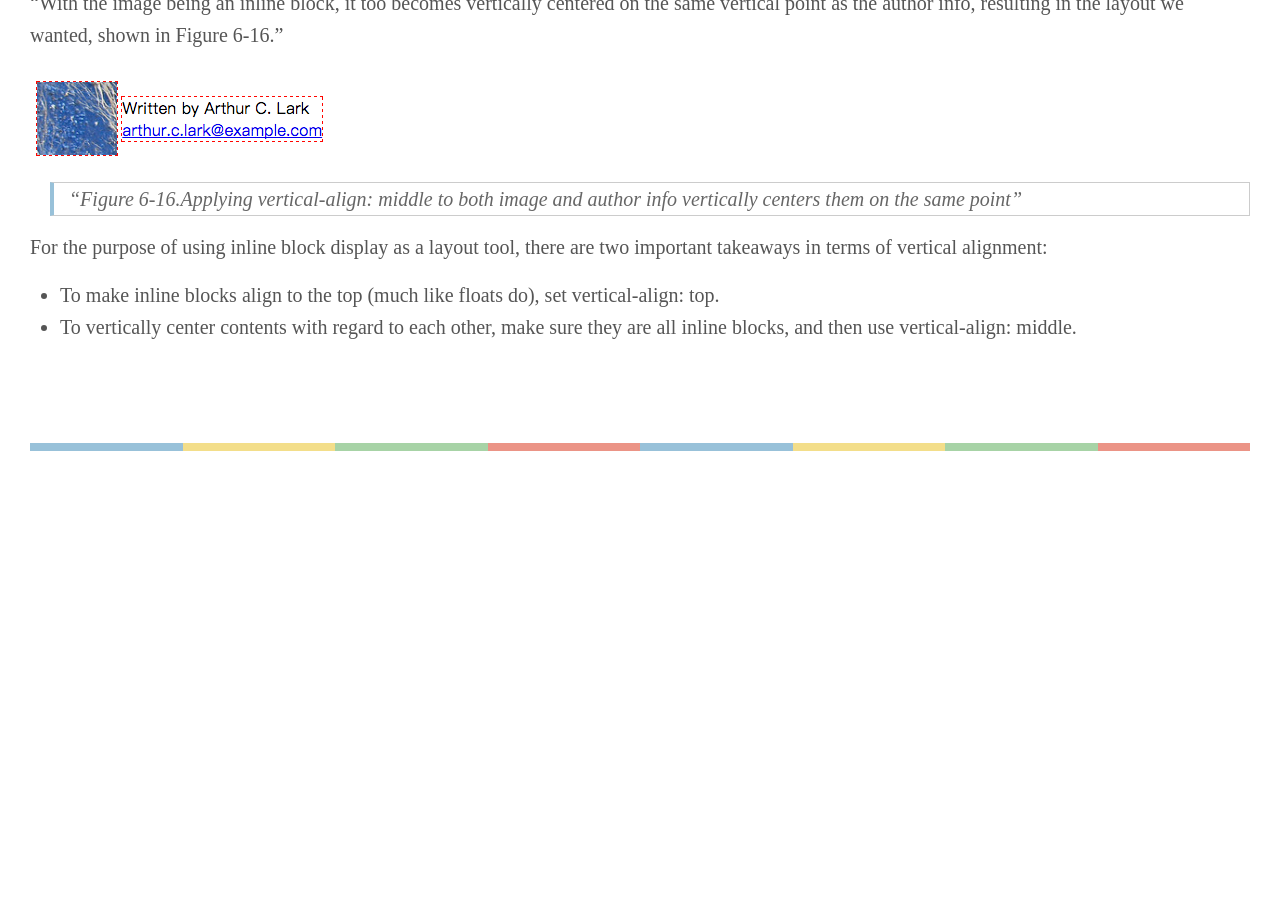
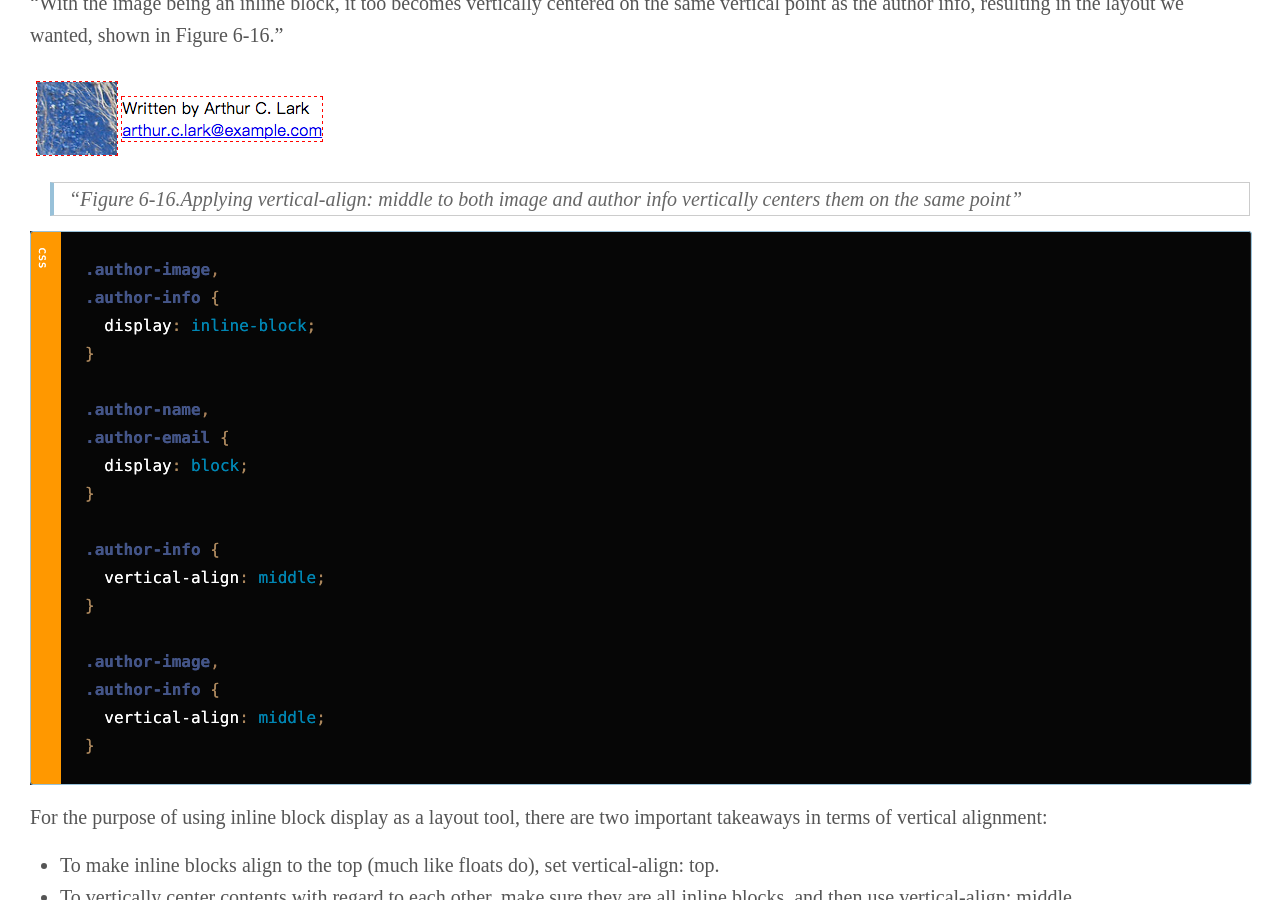
Before and after one commit to YYvanYang/yyvanyang.github.io, a Jekyll site: the page built from _posts/2017-02-26-content-layout.md, in a window 1280 px wide and 900 px high, scrolled down 8399 px. Built offline with Jekyll 4.4.1, drawn with Linux system fonts in a browser that asks for light colours; some web fonts are replaced; comment, search, counter and statistics services are not loaded; before the commit the page ends 8850 px from its top, so only the background shows below that.

Commit message:
update content layout

````diff
--- a/_posts/2017-02-26-content-layout.md
+++ b/_posts/2017-02-26-content-layout.md
@@ -236,6 +236,27 @@ This is where it gets somewhat tricky. The keyword middle when applied to inline
 
 > “Figure 6-16.Applying vertical-align: middle to both image and author info vertically centers them on the same point”
 
+```css
+.author-image,
+.author-info {
+  display: inline-block;
+}
+
+.author-name,
+.author-email {
+  display: block;
+}
+
+.author-info {
+  vertical-align: middle;
+}
+
+.author-image,
+.author-info {
+  vertical-align: middle;
+}
+```
+
 For the purpose of using inline block display as a layout tool, there are two important takeaways in terms of vertical alignment:
 * To make inline blocks align to the top (much like floats do), set vertical-align: top.
 * To vertically center contents with regard to each other, make sure they are all inline blocks, and then use vertical-align: middle.
````
